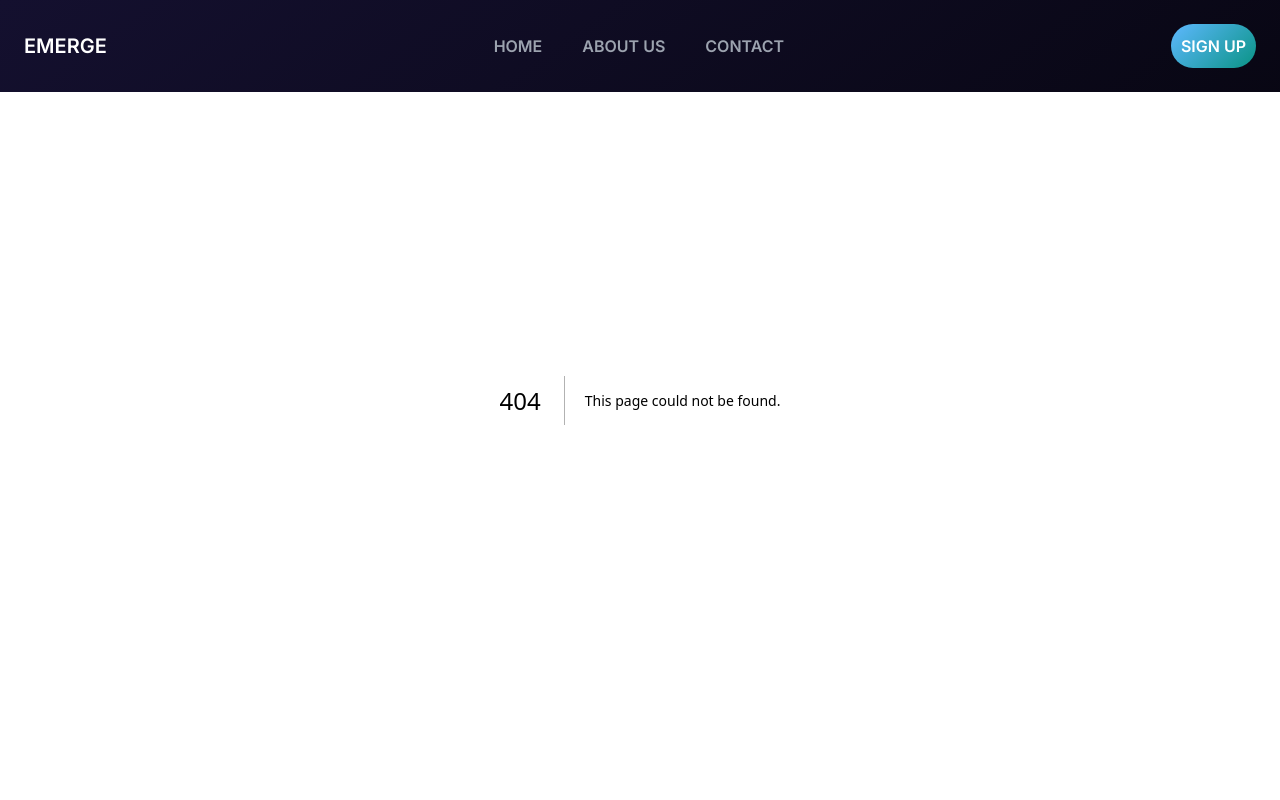
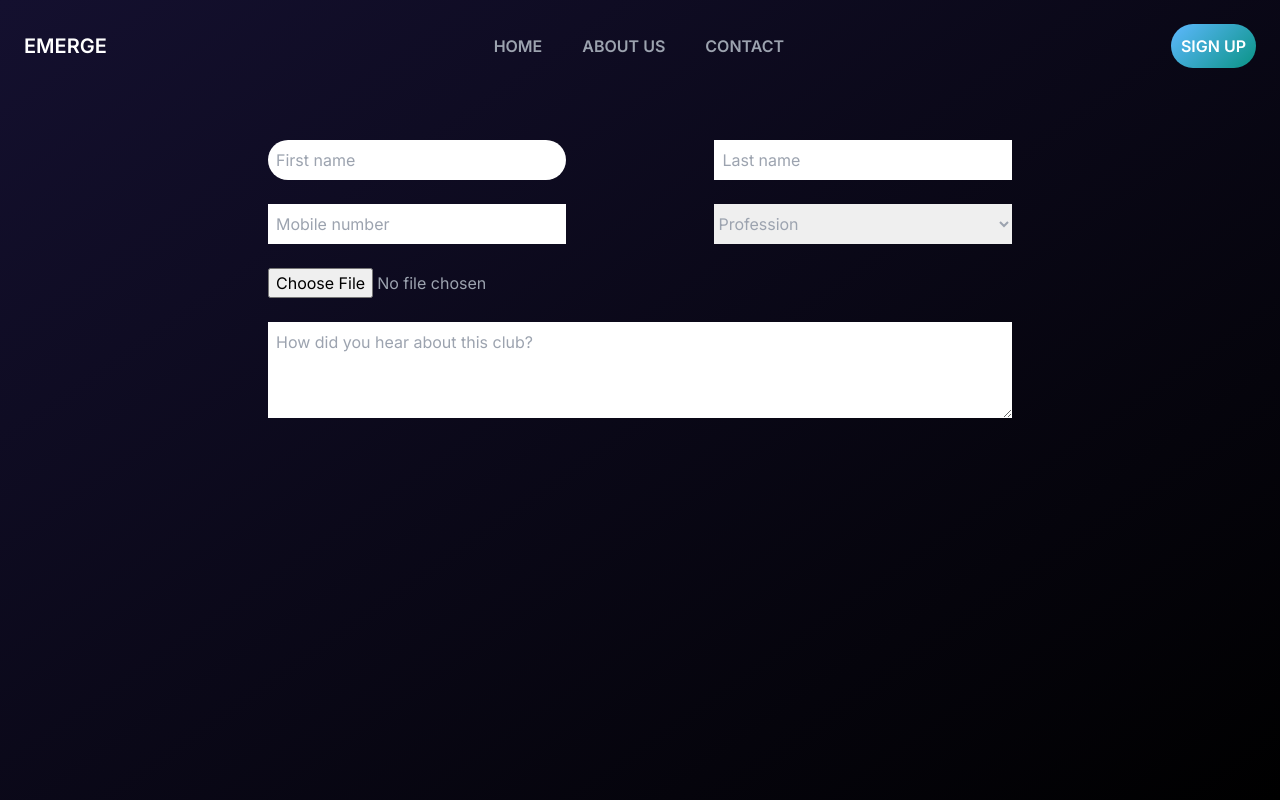
Before and after one commit to ShiwaliKarn/emerge, a Next.js app: page /register in a window 1280 px wide. Before the commit this address had no page. Built offline with nearby package versions, Linux system fonts and the light colour scheme.

Commit message:
add registration form

```diff
--- a/app/(Pages)/about/page.jsx
+++ b/app/(Pages)/about/page.jsx
@@ -1,5 +1,20 @@
 const About = () => {
-  return <div>About</div>;
+  return (
+    <div className="container text-gray-400 pt-32">
+      EMERGE Poetry was founded in the year 2020 on the 24th day of June. The
+      club was an initiative to bring together, like minded people that enjoyed
+      similar appreciation for the spoken art form. The club soon grew to be one
+      of the most active clubs of Nagpur organizing various open mics all over
+      the city. A few of such namely celebrated events were, Art Fusion held on
+      the the 26th of January 2023, and various session held at Cafe republic
+      and House of Hell Cafe. The club brought in contact various celebratory
+      presences with members such as comedian Mr. Vinay Tiwari, poet Mr. Avinash
+      Bagde and poetess Mrs. Indira Kislay. It also organised Emerge week for
+      celebrations of 3 year anniversary which was published in the news. Ever
+      since it has been the promoter of poetry and other spoken word are forms
+      in the city, and has emerged as a City level club in Nagpur
+    </div>
+  );
 };
 
 export default About;
--- /dev/null
+++ b/app/(Pages)/register/page.jsx
@@ -0,0 +1,46 @@
+const page = () => {
+  const professionOptions = [
+    { value: "Student", label: "Student" },
+    { value: "Working Professional", label: "Working Professional" },
+  ];
+
+  return (
+    <div className="container text-gray-400 pt-32">
+      <form className=" p-3 max-w-3xl mx-auto">
+        <div className="flex justify-between">
+          <input
+            type="text"
+            placeholder="First name"
+            className="p-2 w-[40%] rounded-3xl"
+          />
+          <input type="text" placeholder="Last name" className="p-2 w-[40%]" />
+        </div>
+
+        <div className="flex mt-6 justify-between">
+          <input
+            type="tel"
+            placeholder="Mobile number"
+            className="p-2 w-[40%]"
+          />
+          <select name="Profession" className="w-[40%]">
+            <option>Profession</option>
+            {professionOptions.map((option) => (
+              <option key={option.value} value={option.value}>
+                {option.label}
+              </option>
+            ))}
+          </select>
+        </div>
+        <div className="flex flex-col mt-6">
+          <input type="file" className="cursor-pointer" />
+          <textarea
+            placeholder="How did you hear about this club?"
+            className="mt-6 h-24 p-2"
+          ></textarea>
+        </div>
+      </form>
+    </div>
+  );
+};
+
+export default page;
--- a/app/(Pages)/reset-password/page.jsx
+++ b/app/(Pages)/reset-password/page.jsx
@@ -1,68 +1,68 @@
-"use client";
+// "use client";
 
-import { useState, useEffect } from "react";
-import { useRouter } from "next/router";
-import { Client, Account } from "appwrite";
+// import { useState, useEffect } from "react";
+// import { useRouter } from "next/router";
+// import { Client, Account } from "appwrite";
 
-// Initialize Appwrite client
-const client = new Client();
-client
-  .setEndpoint(process.env.NEXT_PUBLIC_APPWRTITE_ENDPOINT)
-  .setProject(process.env.NEXT_PUBLIC_PROJECT_ID);
+// // Initialize Appwrite client
+// const client = new Client();
+// client
+//   .setEndpoint(process.env.NEXT_PUBLIC_APPWRTITE_ENDPOINT)
+//   .setProject(process.env.NEXT_PUBLIC_PROJECT_ID);
 
-const account = new Account(client);
+// const account = new Account(client);
 
-const ResetPassword = () => {
-  const [password, setPassword] = useState("");
-  const [confirmPassword, setConfirmPassword] = useState("");
-  const [message, setMessage] = useState("");
-  const router = useRouter();
-  const { userId, secret } = router.query;
+// const ResetPassword = () => {
+//   const [password, setPassword] = useState("");
+//   const [confirmPassword, setConfirmPassword] = useState("");
+//   const [message, setMessage] = useState("");
+//   const router = useRouter();
+//   const { userId, secret } = router.query;
 
-  const handleResetPassword = async (e) => {
-    e.preventDefault();
+//   const handleResetPassword = async (e) => {
+//     e.preventDefault();
 
-    if (password !== confirmPassword) {
-      setMessage("Passwords do not match!");
-      return;
-    }
+//     if (password !== confirmPassword) {
+//       setMessage("Passwords do not match!");
+//       return;
+//     }
 
-    try {
-      if (userId && secret) {
-        await account.updateRecovery(userId, secret, password, confirmPassword);
-        setMessage("Password reset successful! You can now log in.");
-      } else {
-        setMessage("Invalid or missing token. Please try again.");
-      }
-    } catch (error) {
-      console.error("Error resetting password:", error.message);
-      setMessage("Failed to reset password. Please try again.");
-    }
-  };
+//     try {
+//       if (userId && secret) {
+//         await account.updateRecovery(userId, secret, password, confirmPassword);
+//         setMessage("Password reset successful! You can now log in.");
+//       } else {
+//         setMessage("Invalid or missing token. Please try again.");
+//       }
+//     } catch (error) {
+//       console.error("Error resetting password:", error.message);
+//       setMessage("Failed to reset password. Please try again.");
+//     }
+//   };
 
-  return (
-    <div className="reset-password-form">
-      <h2>Reset Password</h2>
-      <form onSubmit={handleResetPassword}>
-        <input
-          type="password"
-          placeholder="Enter new password"
-          value={password}
-          onChange={(e) => setPassword(e.target.value)}
-          required
-        />
-        <input
-          type="password"
-          placeholder="Confirm new password"
-          value={confirmPassword}
-          onChange={(e) => setConfirmPassword(e.target.value)}
-          required
-        />
-        <button type="submit">Reset Password</button>
-      </form>
-      {message && <p>{message}</p>}
-    </div>
-  );
-};
+//   return (
+//     <div className="reset-password-form">
+//       <h2>Reset Password</h2>
+//       <form onSubmit={handleResetPassword}>
+//         <input
+//           type="password"
+//           placeholder="Enter new password"
+//           value={password}
+//           onChange={(e) => setPassword(e.target.value)}
+//           required
+//         />
+//         <input
+//           type="password"
+//           placeholder="Confirm new password"
+//           value={confirmPassword}
+//           onChange={(e) => setConfirmPassword(e.target.value)}
+//           required
+//         />
+//         <button type="submit">Reset Password</button>
+//       </form>
+//       {message && <p>{message}</p>}
+//     </div>
+//   );
+// };
 
-export default ResetPassword;
+// export default ResetPassword;
--- a/app/(Pages)/sign-up/page.jsx
+++ b/app/(Pages)/sign-up/page.jsx
@@ -65,7 +65,7 @@ const SignUp = () => {
   };
 
   return (
-    <section className="flex max-sm:flex-col pt-32 container px-24 max-sm:gap-[70px] gap-[200px] ">
+    <section className="flex flex-col sm:flex-row pt-32 container px-24 sm:gap-[200px] gap-[70px] ">
       <div className="flex gap-9 flex-col justify-center">
         <p className="text-gray-400">
           Lorem ipsum dolor sit amet consectetur adipisicing elit. Labore
```
Also changed, not shown: app/globals.css (+8 -0 lines).
